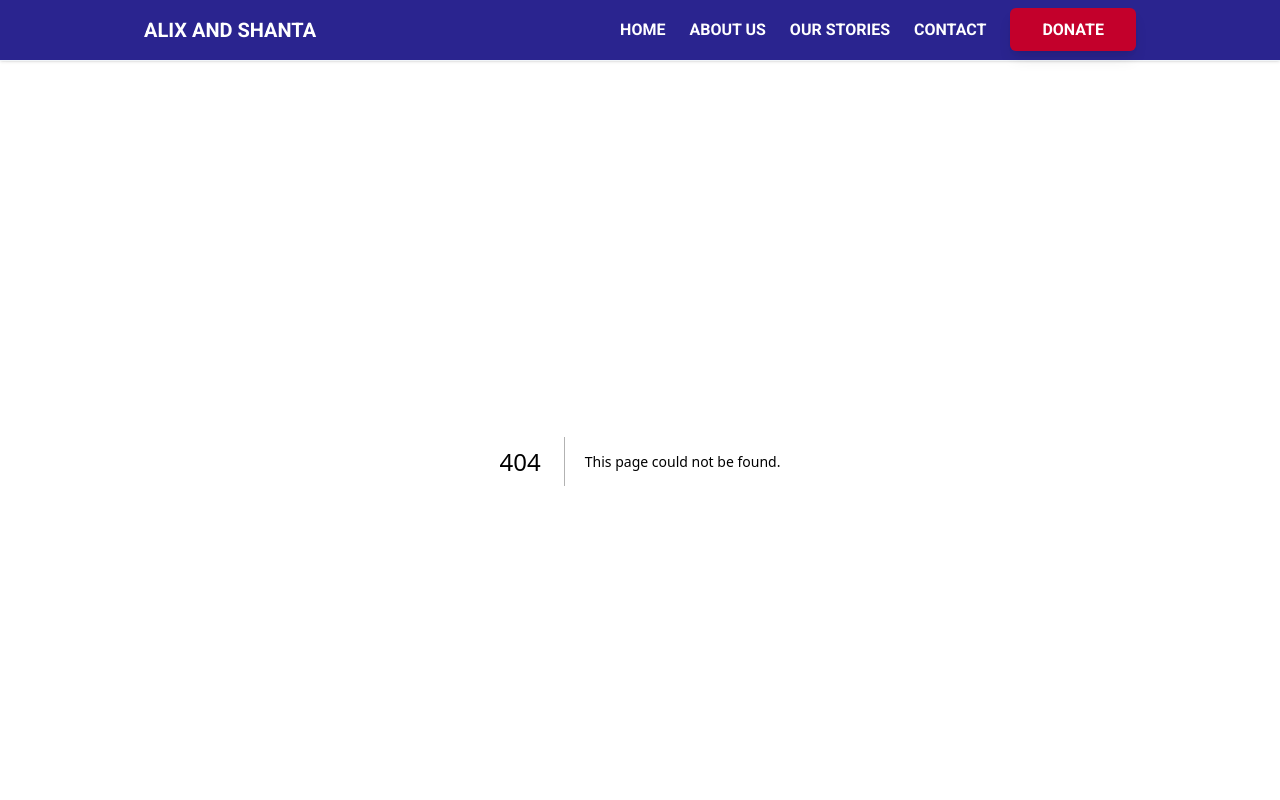
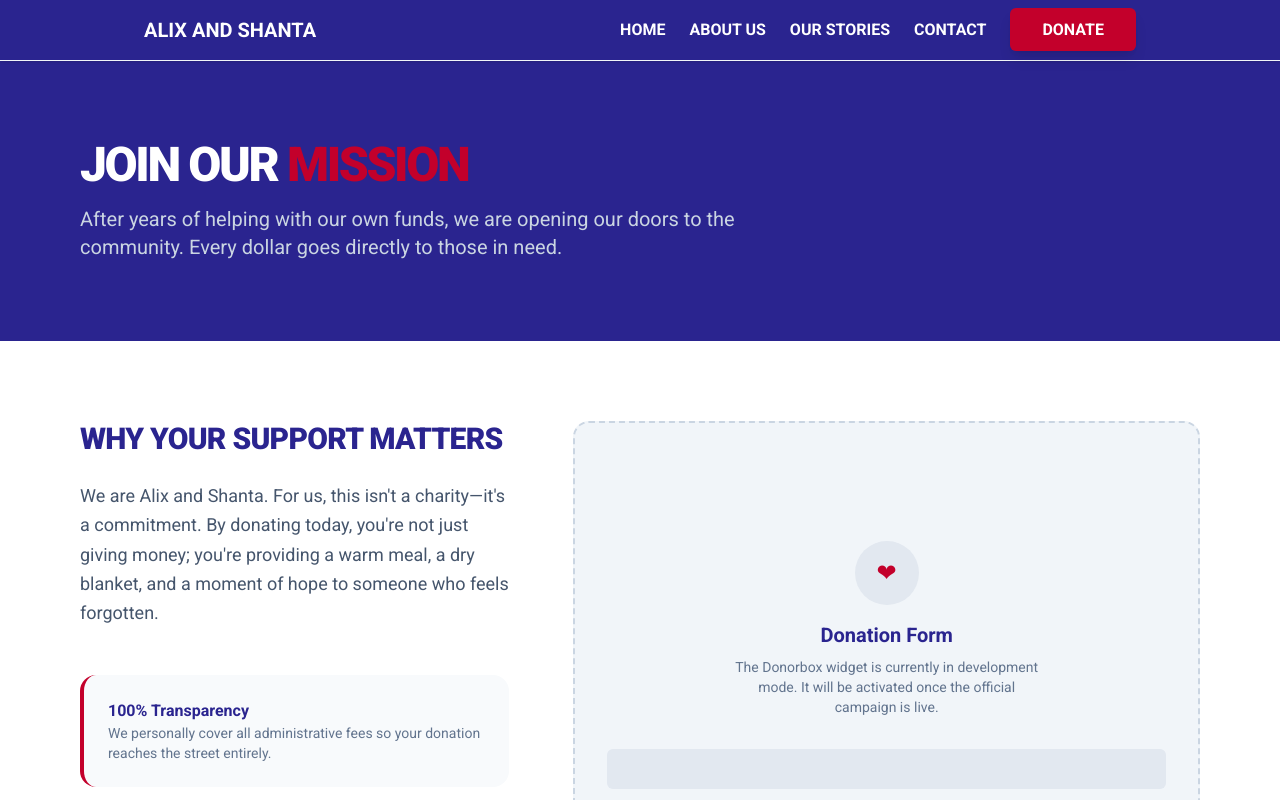
Before and after one commit to Jujock004/alix-shanta-web, a Next.js app: page /donate in a window 1280 px wide. Before the commit this address had no page. Shown: the top 800 px of the page. Built offline with nearby package versions, Linux system fonts and the light colour scheme.

Commit message:
feat: donate pages with donorbox placeholder

```diff
--- /dev/null
+++ b/src/app/donate/page.tsx
@@ -0,0 +1,57 @@
+import DonorboxWidget from "@/components/DonorboxWidget";
+
+export default function DonatePage() {
+  return (
+    <main className="min-h-screen bg-white font-roboto">
+      {/* Header simple & impactant */}
+      <section className="bg-[#2A248F] py-20 text-white">
+        <div className="max-w-6xl mx-auto px-4">
+          <h1 className="text-5xl font-black uppercase tracking-tighter mb-4">
+            Join Our <span className="text-[#C3002B]">Mission</span>
+          </h1>
+          <p className="text-xl text-slate-300 max-w-2xl">
+            After years of helping with our own funds, we are opening our doors
+            to the community. Every dollar goes directly to those in need.
+          </p>
+        </div>
+      </section>
+
+      <section className="py-20">
+        <div className="max-w-6xl mx-auto px-4">
+          <div className="grid grid-cols-1 lg:grid-cols-12 gap-16 items-start">
+            {/* Texte et Impact (Gauche - 5 colonnes) */}
+            <div className="lg:col-span-5 space-y-12">
+              <div>
+                <h2 className="text-3xl font-black text-[#2A248F] uppercase mb-6 tracking-tight">
+                  Why your support matters
+                </h2>
+                <p className="text-slate-600 text-lg leading-relaxed">
+                  We are Alix and Shanta. For us, this isn't a charity—it's a
+                  commitment. By donating today, you're not just giving money;
+                  you're providing a warm meal, a dry blanket, and a moment of
+                  hope to someone who feels forgotten.
+                </p>
+              </div>
+
+              {/* Rappel visuel des coûts */}
+              <div className="space-y-4">
+                <div className="p-6 bg-slate-50 rounded-2xl border-l-4 border-[#C3002B]">
+                  <p className="text-[#2A248F] font-bold">100% Transparency</p>
+                  <p className="text-sm text-slate-500">
+                    We personally cover all administrative fees so your donation
+                    reaches the street entirely.
+                  </p>
+                </div>
+              </div>
+            </div>
+
+            {/* Widget Donorbox (Droite - 7 colonnes) */}
+            <div className="lg:col-span-7">
+              <DonorboxWidget />
+            </div>
+          </div>
+        </div>
+      </section>
+    </main>
+  );
+}
--- /dev/null
+++ b/src/app/stories/page.tsx
@@ -0,0 +1,93 @@
+export default function StoriesPage() {
+  const allStories = [
+    {
+      id: 1,
+      title: "A Night on 5th Ave: More Than Just a Meal",
+      excerpt:
+        "Last Tuesday, we met Mark. Beyond the hot soup, what he really needed was someone to listen to his story of service...",
+      date: "March 12, 2026",
+      category: "Field Report",
+      image:
+        "https://images.unsplash.com/photo-1509059852496-f3822ae057bf?q=80&w=800",
+    },
+    {
+      id: 2,
+      title: "How Your Donations Turned Into 200 Blankets",
+      excerpt:
+        "The cold front was hitting hard. Thanks to our new supporters, we were able to distribute high-quality thermal blankets in record time.",
+      date: "Feb 28, 2026",
+      category: "Impact",
+      image:
+        "https://images.unsplash.com/photo-1469571486292-0ba58a3f068b?q=80&w=800",
+    },
+    {
+      id: 3,
+      title: "Our Transition: From Personal Funds to Community Support",
+      excerpt:
+        "We share why we decided to open our mission to the world and what it means for the future of our neighborhood.",
+      date: "Feb 15, 2026",
+      category: "Announcements",
+      image:
+        "https://images.unsplash.com/photo-1532629345422-7515f3d16bb6?q=80&w=800",
+    },
+  ];
+  return (
+    <main className="min-h-screen bg-slate-50 font-roboto">
+      {/* Header de la page */}
+      <section className="bg-[#2A248F] pt-24 pb-16 text-white text-center">
+        <div className="max-w-4xl mx-auto px-4">
+          <h1 className="text-5xl font-black uppercase tracking-tighter mb-4">
+            Our Stories
+          </h1>
+          <p className="text-xl text-slate-300">
+            Direct reports from the field and updates on our shared mission.
+          </p>
+        </div>
+      </section>
+
+      {/* Grille d'articles */}
+      <section className="py-20">
+        <div className="max-w-6xl mx-auto px-4">
+          <div className="grid grid-cols-1 md:grid-cols-3 gap-10">
+            {allStories.map((story) => (
+              <article
+                key={story.id}
+                className="bg-white rounded-3xl overflow-hidden shadow-sm hover:shadow-xl transition-all duration-300 group border border-slate-100"
+              >
+                {/* Image avec Badge */}
+                <div className="relative h-64 overflow-hidden">
+                  <img
+                    src={story.image}
+                    alt={story.title}
+                    className="w-full h-full object-cover group-hover:scale-105 transition-transform duration-500"
+                  />
+                  <div className="absolute top-4 left-4">
+                    <span className="bg-[#C3002B] text-white text-[10px] font-black px-3 py-1 rounded-full uppercase tracking-widest">
+                      {story.category}
+                    </span>
+                  </div>
+                </div>
+
+                {/* Contenu */}
+                <div className="p-8">
+                  <div className="text-slate-400 text-xs font-bold mb-3 uppercase tracking-widest">
+                    {story.date}
+                  </div>
+                  <h2 className="text-2xl font-black text-[#2A248F] mb-4 leading-tight group-hover:text-[#C3002B] transition-colors">
+                    {story.title}
+                  </h2>
+                  <p className="text-slate-600 text-sm leading-relaxed mb-6">
+                    {story.excerpt}
+                  </p>
+                  <button className="flex items-center text-[#2A248F] font-black text-xs uppercase tracking-widest group-hover:gap-4 transition-all">
+                    Read Story <span className="ml-2">→</span>
+                  </button>
+                </div>
+              </article>
+            ))}
+          </div>
+        </div>
+      </section>
+    </main>
+  );
+}
--- /dev/null
+++ b/src/components/DonorboxWidget.tsx
@@ -0,0 +1,41 @@
+"use client";
+
+export default function DonorboxWidget() {
+  // Change cette variable à 'true' une fois que tu auras ton lien Donorbox
+  const isLive = false;
+
+  if (!isLive) {
+    return (
+      <div className="w-full h-[600px] bg-slate-100 rounded-2xl border-2 border-dashed border-slate-300 flex flex-col items-center justify-center p-8 text-center">
+        <div className="w-16 h-16 bg-slate-200 rounded-full flex items-center justify-center mb-4">
+          <span className="text-[#C3002B] text-2xl">❤</span>
+        </div>
+        <h3 className="text-xl font-bold text-[#2A248F] mb-2 font-roboto">
+          Donation Form
+        </h3>
+        <p className="text-slate-500 max-w-xs text-sm">
+          The Donorbox widget is currently in development mode. It will be
+          activated once the official campaign is live.
+        </p>
+        <div className="mt-8 w-full space-y-3">
+          <div className="h-10 bg-slate-200 rounded-md w-full"></div>
+          <div className="h-10 bg-slate-200 rounded-md w-full"></div>
+          <div className="h-12 bg-[#C3002B]/20 rounded-md w-full border border-[#C3002B]/30"></div>
+        </div>
+      </div>
+    );
+  }
+
+  return (
+    <div className="w-full min-h-[600px] rounded-2xl overflow-hidden shadow-xl border border-slate-100">
+      <iframe
+        src="https://donorbox.org/embed/TON-NOM-DE-CAMPAGNE"
+        name="donorbox"
+        allow="payment"
+        scrolling="no"
+        frameBorder="0"
+        className="w-full h-[900px] max-w-full"
+      />
+    </div>
+  );
+}
```
